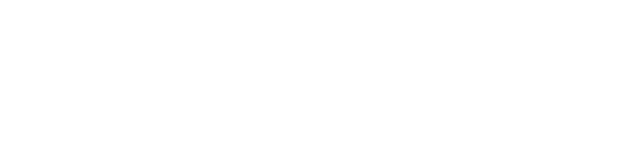
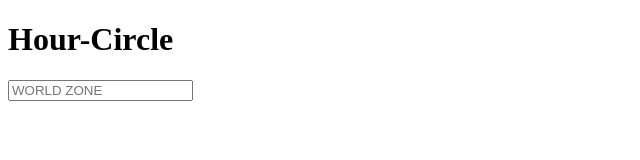
Before and after one commit to IsabelaBaseggio/hour-circle, a plain HTML site: page index.html in a window 1280 px wide. Shown: the whole page, without its empty margins (0-640 px from the left). Drawn offline with Linux system fonts and the light colour scheme.

Commit message:
title / display(input) / div(globe)

```diff
--- a/index.html
+++ b/index.html
@@ -9,6 +9,14 @@
 </head>
 <body>
 
+    <h1 id="title">Hour-Circle</h1>
+
+    <div>
+        <input type="text" value="" placeholder="WORLD ZONE">
+    </div>
+
+    <div id="globe"></div>
+
 
     <script src="./script/script.js"></script>
 </body>
```
